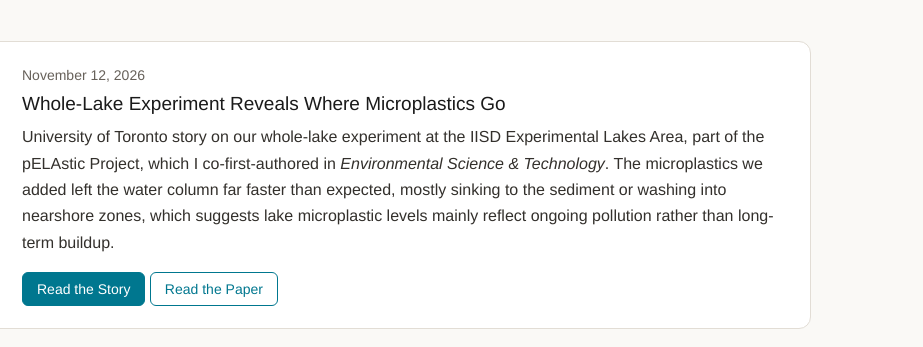
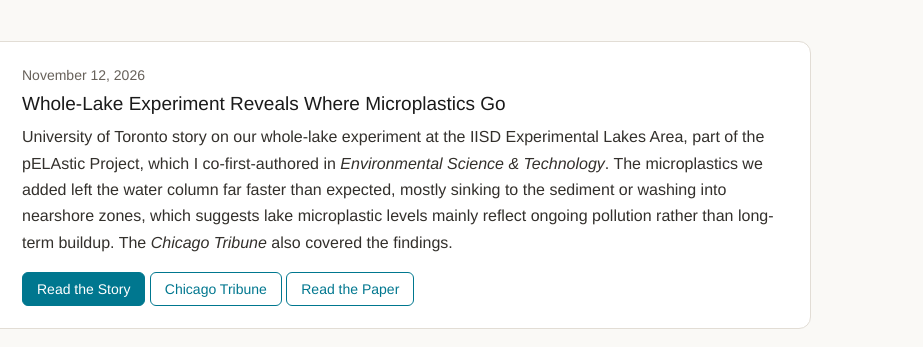
Before and after one commit to mattyhoff/mattyhoff.github.io, a plain HTML site: page press.html in a window 1280 px wide. Shown: the part 241-588 px from the top of the page, 357-1280 px from the left. Drawn offline with Linux system fonts and the light colour scheme.

Commit message:
Add Chicago Tribune coverage to the whole-lake press card
Michael Hawthorne's Nov 13, 2026 Tribune story covers the whole-lake
findings; link the free Spokesman-Review syndication since the
Tribune site is paywalled.

Co-Authored-By: Claude Opus 5.5 <noreply@anthropic.com>

```diff
--- a/press.html
+++ b/press.html
@@ -56,9 +56,10 @@
         <div class="media-card__body">
           <div class="media-card__date">November 12, 2026</div>
           <h2 class="media-card__title">Whole-Lake Experiment Reveals Where Microplastics Go</h2>
-          <p class="media-card__desc">University of Toronto story on our whole-lake experiment at the IISD Experimental Lakes Area, part of the pELAstic Project, which I co-first-authored in <em>Environmental Science &amp; Technology</em>. The microplastics we added left the water column far faster than expected, mostly sinking to the sediment or washing into nearshore zones, which suggests lake microplastic levels mainly reflect ongoing pollution rather than long-term buildup.</p>
+          <p class="media-card__desc">University of Toronto story on our whole-lake experiment at the IISD Experimental Lakes Area, part of the pELAstic Project, which I co-first-authored in <em>Environmental Science &amp; Technology</em>. The microplastics we added left the water column far faster than expected, mostly sinking to the sediment or washing into nearshore zones, which suggests lake microplastic levels mainly reflect ongoing pollution rather than long-term buildup. The <em>Chicago Tribune</em> also covered the findings.</p>
           <div class="media-card__links">
             <a href="https://eeb.utoronto.ca/2026/11/on-the-move-whole-lake-experiment-reveals-where-microplastics-go/" target="_blank" rel="noopener" class="btn btn--solid btn--sm">Read the Story</a>
+            <a href="https://www.spokesman.com/stories/2026/nov/13/plastic-waste-in-the-great-lakes-could-be-coming-f/" target="_blank" rel="noopener" class="btn btn--sm" title="Chicago Tribune story, syndicated by the Spokesman-Review">Chicago Tribune</a>
             <a href="https://doi.org/10.1021/acs.est.6c09040" target="_blank" rel="noopener" class="btn btn--sm">Read the Paper</a>
           </div>
         </div>
```
